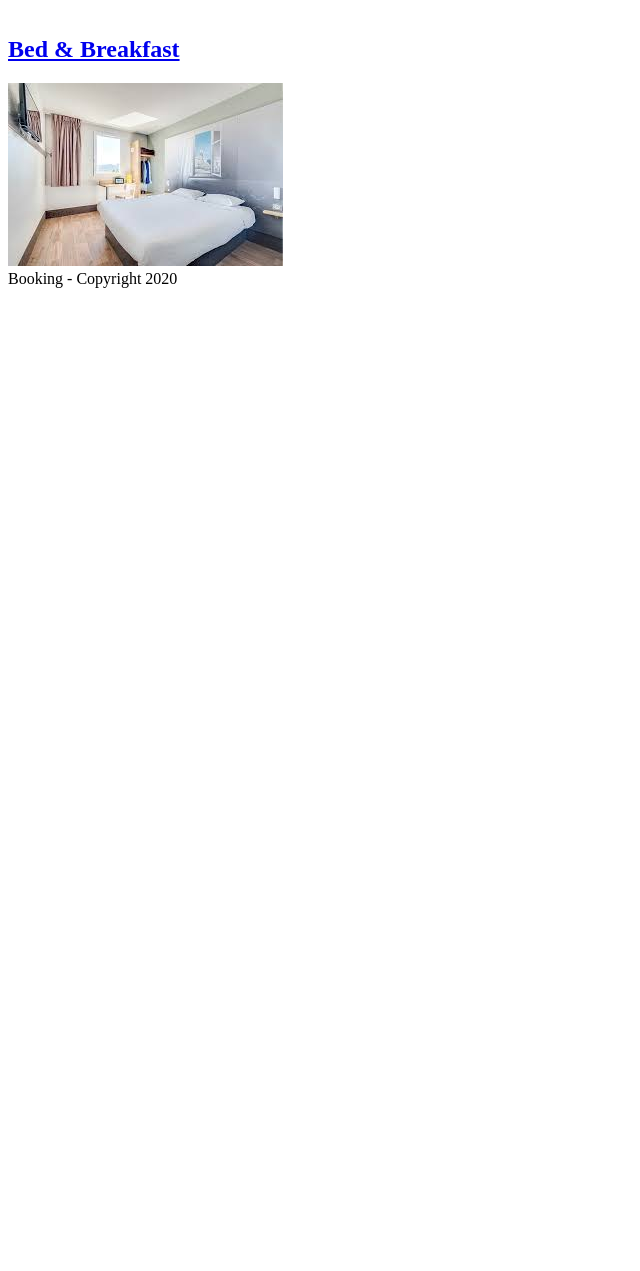
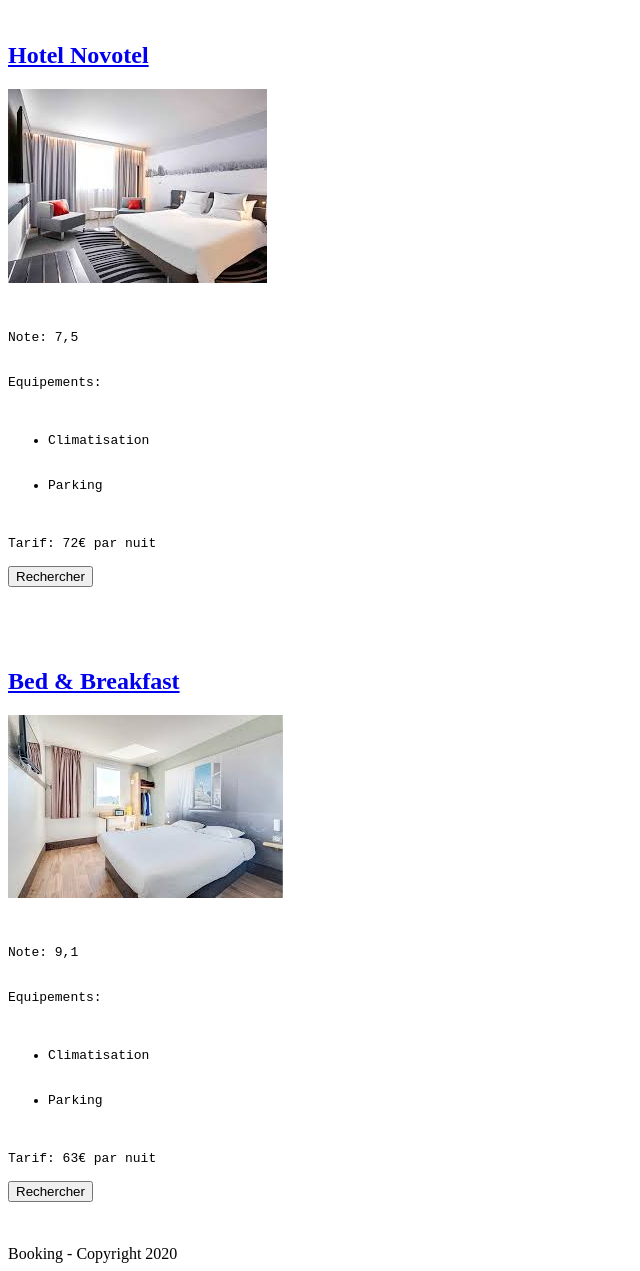
Before and after one commit to MickaelFORET59/Projet-Site-Hotel, a plain HTML site: page index.html in a window 1280 px wide. Shown: the part 821-2092 px from the top of the page, without its empty margins (0-640 px from the left). Before the commit the page ends 1117 px from the top, so only its background shows below. Drawn offline with Linux system fonts and the light colour scheme.

Commit message:
Add files via upload

```diff
--- a/index.html
+++ b/index.html
@@ -47,12 +47,21 @@
                 <a href="https://hotelf1.accor.com/home/index.fr.shtml/">
                     <img src="f1.jfif"/>
                 </a>
-                <br/>
-                Note: 8,4
-                <br/>
-                Equipements:
-                <br/>
-                Tarif: 56€ par nuit
+                <pre>
+<br/>
+Note: 8,4
+<br/>
+Equipements:
+<ul>
+    <li>Climatisation</li>
+    <li>Parking</li>
+</ul>
+Tarif: 56€ par nuit
+<div>
+<input type="button" value=Rechercher />
+</div>
+                </pre>
+
         </article>
         <br/>
         <article>
@@ -60,6 +69,21 @@
                 <a href="https://novotel.accor.com/fr/france/index.shtml/">
                     <img src="hn.jfif"/>
                 </a>
+                <pre>
+<br/>
+Note: 7,5
+<br/>
+Equipements:
+<ul>
+    <li>Climatisation</li>
+    <li>Parking</li>
+</ul>
+Tarif: 72€ par nuit
+<div>
+<input type="button" value=Rechercher />
+</div>
+                </pre>
+
         </article>
         <br/>
         <article>
@@ -67,6 +91,20 @@
                 <a href="https://www.hotel-bb.com/fr/">
                     <img src="bnb.jfif"/>
                 </a>
+                <pre>
+<br/>
+Note: 9,1
+<br/>
+Equipements:
+<ul>
+    <li>Climatisation</li>
+    <li>Parking</li>
+</ul>
+Tarif: 63€ par nuit
+<div>
+<input type="button" value=Rechercher />
+</div>
+                </pre>
         </article>
 
 
```
